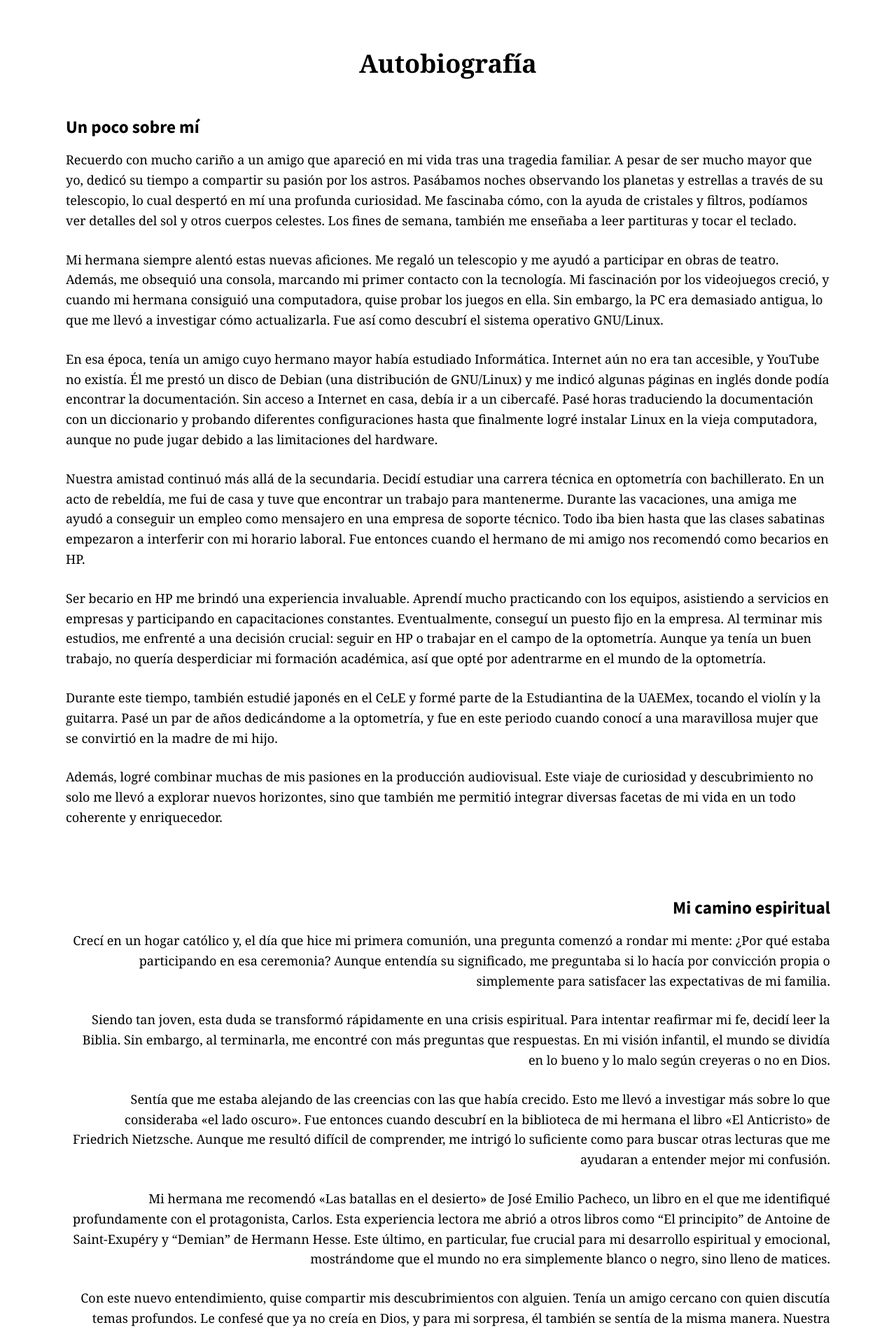
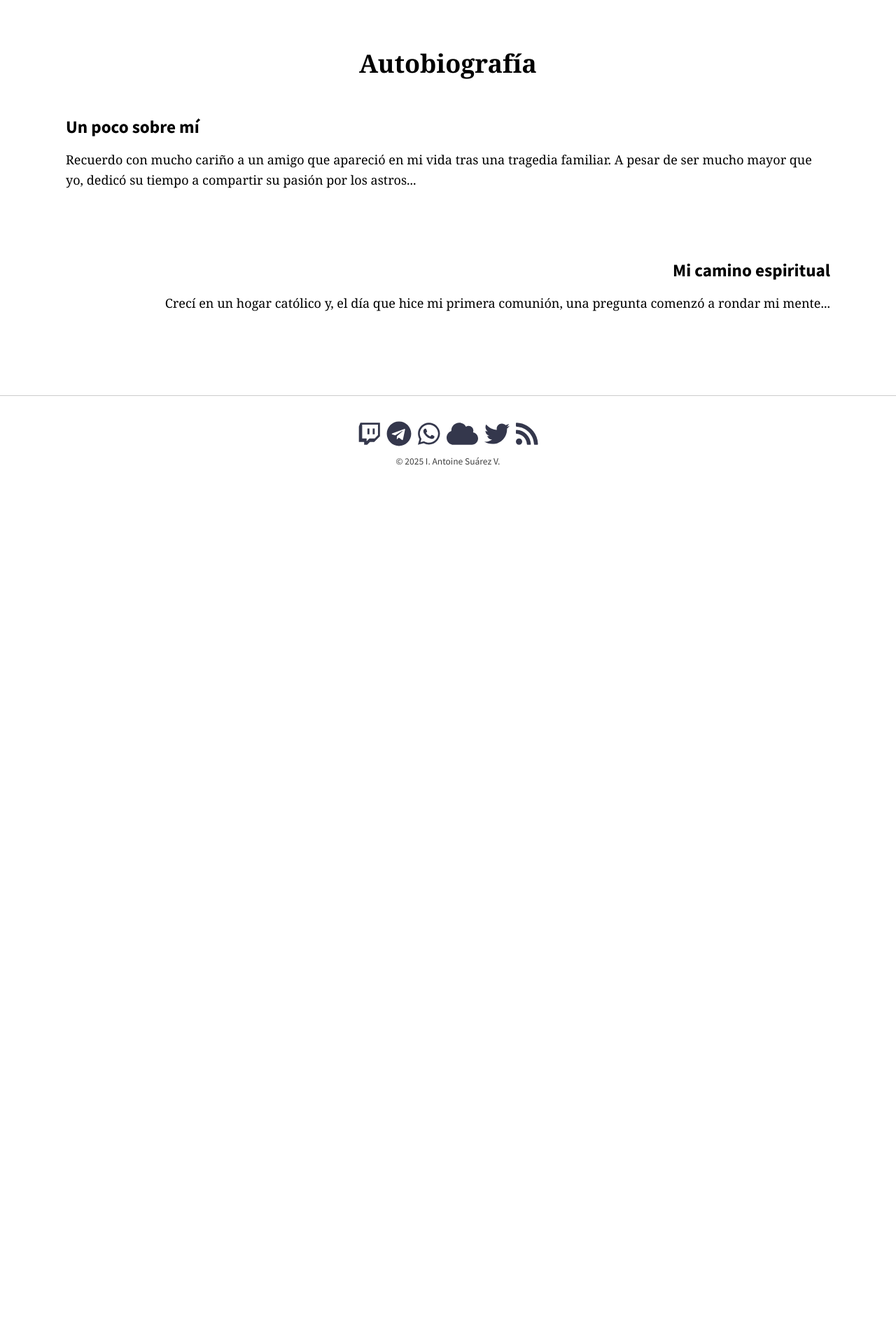
Before and after one commit to KajiiNarumi/iasuarezv, a Jekyll site: the page built from autobiografia.md, in a window 1280 px wide. Shown: the part 333-2237 px from the top of the page at 70% size. Built offline with Jekyll 4.4.1, drawn with Linux system fonts in a browser that asks for light colours; nearby versions of some CDN libraries; after the commit the page ends 1075 px from its top, so only the background shows below that; some of the changed text lies outside the part shown.

Commit message:
Update autobiografia.md

```diff
--- a/autobiografia.md
+++ b/autobiografia.md
@@ -6,7 +6,6 @@ paginate: true
 show_excerpts: true
 entries_layout: list
 ---
-
 
 <style>
 .autobiografia-wrapper {
@@ -52,7 +51,6 @@ entries_layout: list
 @media (max-width: 768px) {
   .autobiografia-col {
     flex: 1 1 100%;
-    text-align: justify !important;
   }
 }
 </style>
@@ -63,38 +61,14 @@ entries_layout: list
 
     <div class="autobiografia-col left">
       <h2>Un poco sobre mí</h2>
-      <p>Recuerdo con mucho cariño a un amigo que apareció en mi vida tras una tragedia familiar. A pesar de ser mucho mayor que yo, dedicó su tiempo a compartir su pasión por los astros. Pasábamos noches observando los planetas y estrellas a través de su telescopio, lo cual despertó en mí una profunda curiosidad. Me fascinaba cómo, con la ayuda de cristales y filtros, podíamos ver detalles del sol y otros cuerpos celestes. Los fines de semana, también me enseñaba a leer partituras y tocar el teclado.</p>
-
-      <p>Mi hermana siempre alentó estas nuevas aficiones. Me regaló un telescopio y me ayudó a participar en obras de teatro. Además, me obsequió una consola, marcando mi primer contacto con la tecnología. Mi fascinación por los videojuegos creció, y cuando mi hermana consiguió una computadora, quise probar los juegos en ella. Sin embargo, la PC era demasiado antigua, lo que me llevó a investigar cómo actualizarla. Fue así como descubrí el sistema operativo GNU/Linux.</p>
-
-      <p>En esa época, tenía un amigo cuyo hermano mayor había estudiado Informática. Internet aún no era tan accesible, y YouTube no existía. Él me prestó un disco de Debian (una distribución de GNU/Linux) y me indicó algunas páginas en inglés donde podía encontrar la documentación. Sin acceso a Internet en casa, debía ir a un cibercafé. Pasé horas traduciendo la documentación con un diccionario y probando diferentes configuraciones hasta que finalmente logré instalar Linux en la vieja computadora, aunque no pude jugar debido a las limitaciones del hardware.</p>
-
-      <p>Nuestra amistad continuó más allá de la secundaria. Decidí estudiar una carrera técnica en optometría con bachillerato. En un acto de rebeldía, me fui de casa y tuve que encontrar un trabajo para mantenerme. Durante las vacaciones, una amiga me ayudó a conseguir un empleo como mensajero en una empresa de soporte técnico. Todo iba bien hasta que las clases sabatinas empezaron a interferir con mi horario laboral. Fue entonces cuando el hermano de mi amigo nos recomendó como becarios en HP.</p>
-
-      <p>Ser becario en HP me brindó una experiencia invaluable. Aprendí mucho practicando con los equipos, asistiendo a servicios en empresas y participando en capacitaciones constantes. Eventualmente, conseguí un puesto fijo en la empresa. Al terminar mis estudios, me enfrenté a una decisión crucial: seguir en HP o trabajar en el campo de la optometría. Aunque ya tenía un buen trabajo, no quería desperdiciar mi formación académica, así que opté por adentrarme en el mundo de la optometría.</p>
-
-      <p>Durante este tiempo, también estudié japonés en el CeLE y formé parte de la Estudiantina de la UAEMex, tocando el violín y la guitarra. Pasé un par de años dedicándome a la optometría, y fue en este periodo cuando conocí a una maravillosa mujer que se convirtió en la madre de mi hijo.</p>
-
-      <p>Además, logré combinar muchas de mis pasiones en la producción audiovisual. Este viaje de curiosidad y descubrimiento no solo me llevó a explorar nuevos horizontes, sino que también me permitió integrar diversas facetas de mi vida en un todo coherente y enriquecedor.</p>
+      <p>Recuerdo con mucho cariño a un amigo que apareció en mi vida tras una tragedia familiar. A pesar de ser mucho mayor que yo, dedicó su tiempo a compartir su pasión por los astros...</p>
+      <!-- Todo el texto aquí -->
     </div>
 
     <div class="autobiografia-col right">
       <h2>Mi camino espiritual</h2>
-      <p>Crecí en un hogar católico y, el día que hice mi primera comunión, una pregunta comenzó a rondar mi mente: ¿Por qué estaba participando en esa ceremonia? Aunque entendía su significado, me preguntaba si lo hacía por convicción propia o simplemente para satisfacer las expectativas de mi familia.</p>
-
-      <p>Siendo tan joven, esta duda se transformó rápidamente en una crisis espiritual. Para intentar reafirmar mi fe, decidí leer la Biblia. Sin embargo, al terminarla, me encontré con más preguntas que respuestas. En mi visión infantil, el mundo se dividía en lo bueno y lo malo según creyeras o no en Dios.</p>
-
-      <p>Sentía que me estaba alejando de las creencias con las que había crecido. Esto me llevó a investigar más sobre lo que consideraba «el lado oscuro». Fue entonces cuando descubrí en la biblioteca de mi hermana el libro «El Anticristo» de Friedrich Nietzsche. Aunque me resultó difícil de comprender, me intrigó lo suficiente como para buscar otras lecturas que me ayudaran a entender mejor mi confusión.</p>
-
-      <p>Mi hermana me recomendó «Las batallas en el desierto» de José Emilio Pacheco, un libro en el que me identifiqué profundamente con el protagonista, Carlos. Esta experiencia lectora me abrió a otros libros como “El principito” de Antoine de Saint-Exupéry y “Demian” de Hermann Hesse. Este último, en particular, fue crucial para mi desarrollo espiritual y emocional, mostrándome que el mundo no era simplemente blanco o negro, sino lleno de matices.</p>
-
-      <p>Con este nuevo entendimiento, quise compartir mis descubrimientos con alguien. Tenía un amigo cercano con quien discutía temas profundos. Le confesé que ya no creía en Dios, y para mi sorpresa, él también se sentía de la misma manera. Nuestra amistad se fortaleció y empezamos a explorar juntos el mundo esotérico, realizando pequeños rituales con los conocimientos y recursos que teníamos.</p>
-
-      <p>A él le interesaba la alquimia y las pociones, mientras que a mí me atraían los hechizos y la clarividencia. Con el tiempo, me acerqué a mi tío, quien practicaba Cartomancia, Quiromancia y Radiestesia, y me fui adentrando más en estas artes. Aunque nuestra amistad eventualmente se distanció, mi pasión por lo esotérico solo creció.</p>
-
-      <p>Mi hermana también jugó un papel importante en mi camino, prestándome libros que alimentaban mi curiosidad. Uno de estos libros, “Tadeo Jones: Tras la lanza de Odín”, despertó en mí un interés particular por la mitología nórdica. Desde la secundaria, llevé un martillo de Thor, y cuando descubrí que existía una religión basada en esas creencias, la adopté. Hoy en día, sigo practicándola y he añadido la Runomancia a mis habilidades.</p>
-
-      <p>Este viaje, desde la duda hasta la exploración y la aceptación de nuevas creencias, ha sido fundamental en mi desarrollo personal y espiritual. Me ha enseñado a ver el mundo con una mente abierta y a abrazar las diferentes facetas de mi ser.</p>
+      <p>Crecí en un hogar católico y, el día que hice mi primera comunión, una pregunta comenzó a rondar mi mente...</p>
+      <!-- Todo el texto aquí -->
     </div>
 
   </div>
```
